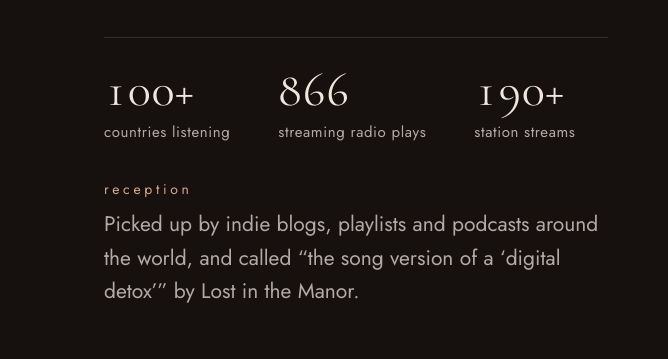
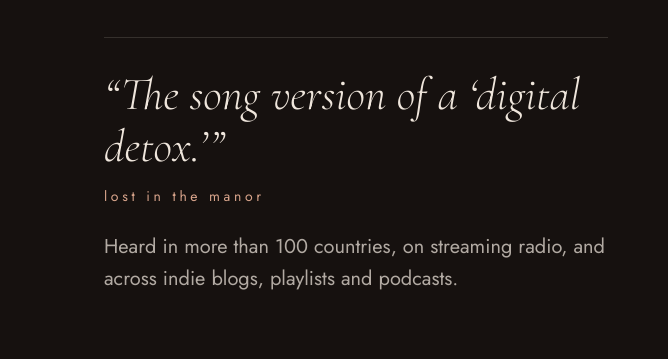
Before and after one commit to katekness/katesolmara.com, a plain HTML site: page index.html in a window 1280 px wide. Shown: the part 1129-1488 px from the top of the page, 0-668 px from the left. Drawn offline with Linux system fonts and the light colour scheme; a script that the page names is missing.

Commit message:
Song section: quote-led with one reach line; refresh press kit airplay count
Co-Authored-By: Claude Opus 5.5 <noreply@anthropic.com>
Claude-Session: https://claude.ai/code/session_015FhWw6Rx53vxoBGzbYeoxd

```diff
--- a/assets/site.css
+++ b/assets/site.css
@@ -342,3 +342,9 @@ footer{font-size:16px}
 
 .reception{margin:30px 0 0;max-width:34em;font-size:clamp(19px,2vw,21px);line-height:1.6;color:var(--cream-dim)}
 .reception span{display:block;font-size:14px;letter-spacing:.26em;text-transform:lowercase;color:var(--rose);margin-bottom:8px}
+
+/* song section: quote-led, no stat grid */
+.note-quote{margin:40px 0 0;padding-top:30px;border-top:1px solid var(--cream-faint)}
+.note-quote blockquote{margin:0;font-family:var(--display);font-style:italic;font-weight:300;font-size:clamp(34px,4.2vw,46px);line-height:1.15;color:var(--cream)}
+.note-quote figcaption{margin-top:12px;font-size:14px;letter-spacing:.26em;text-transform:lowercase;color:var(--rose)}
+.heard{margin:22px 0 0;max-width:30em;font-size:clamp(18px,1.9vw,20px);line-height:1.6;color:var(--cream-dim)}
--- a/index.html
+++ b/index.html
@@ -21,7 +21,7 @@
 <link rel="apple-touch-icon" href="apple-touch-icon.png">
 <link rel="stylesheet" href="/assets/fonts/fonts.css">
 <link rel="preload" as="image" href="img/hero-bg.jpg">
-<link rel="stylesheet" href="assets/site.css?v=1795053694">
+<link rel="stylesheet" href="assets/site.css?v=1795053898">
 <script type="application/ld+json">
 {"@context":"https://schema.org","@graph":[
 {"@type":"MusicGroup","@id":"https://katesolmara.com/#artist","name":"Kate Solmara","url":"https://katesolmara.com/","genre":["Indie Folk","Folk-Pop","Singer-Songwriter"],"description":"Arizona-based singer-songwriter making warm, emotionally honest indie folk-pop.","foundingLocation":{"@type":"Place","name":"Arizona, USA"},"image":"https://katesolmara.com/img/hero-bg.jpg","email":"info@katesolmara.com",
@@ -69,12 +69,11 @@
     <div>
       <span class="eyebrow">the song</span>
       <h2>A song for when you&rsquo;re carrying too much.</h2>
-      <div class="reach">
-        <div><strong>100+</strong><span>countries listening</span></div>
-        <div><strong>866</strong><span>streaming radio plays</span></div>
-        <div><strong>190+</strong><span>station streams</span></div>
-      </div>
-      <p class="reception"><span>Reception</span>Picked up by indie blogs, playlists and podcasts around the world, and called &ldquo;the song version of a &lsquo;digital detox&rsquo;&rdquo; by Lost in the Manor.</p>
+      <figure class="note-quote">
+        <blockquote>&ldquo;The song version of a &lsquo;digital detox.&rsquo;&rdquo;</blockquote>
+        <figcaption>Lost in the Manor</figcaption>
+      </figure>
+      <p class="heard">Heard in more than 100 countries, on streaming radio, and across indie blogs, playlists and podcasts.</p>
     </div>
     <div class="player">
       <iframe title="Listen to Ease by Kate Solmara on Spotify" src="https://open.spotify.com/embed/track/4dL2Sv9Ds2yweuXFF7PB9Z?utm_source=generator&amp;theme=0" loading="lazy" allow="autoplay; clipboard-write; encrypted-media; fullscreen; picture-in-picture"></iframe>
@@ -164,6 +163,6 @@
   </div>
 </footer>
 
-<script src="assets/site.js?v=1795053694" defer></script>
+<script src="assets/site.js?v=1795053898" defer></script>
 </body>
 </html>
```
Also changed, not shown: press-88d32d/index.html (+3 -3 lines).
